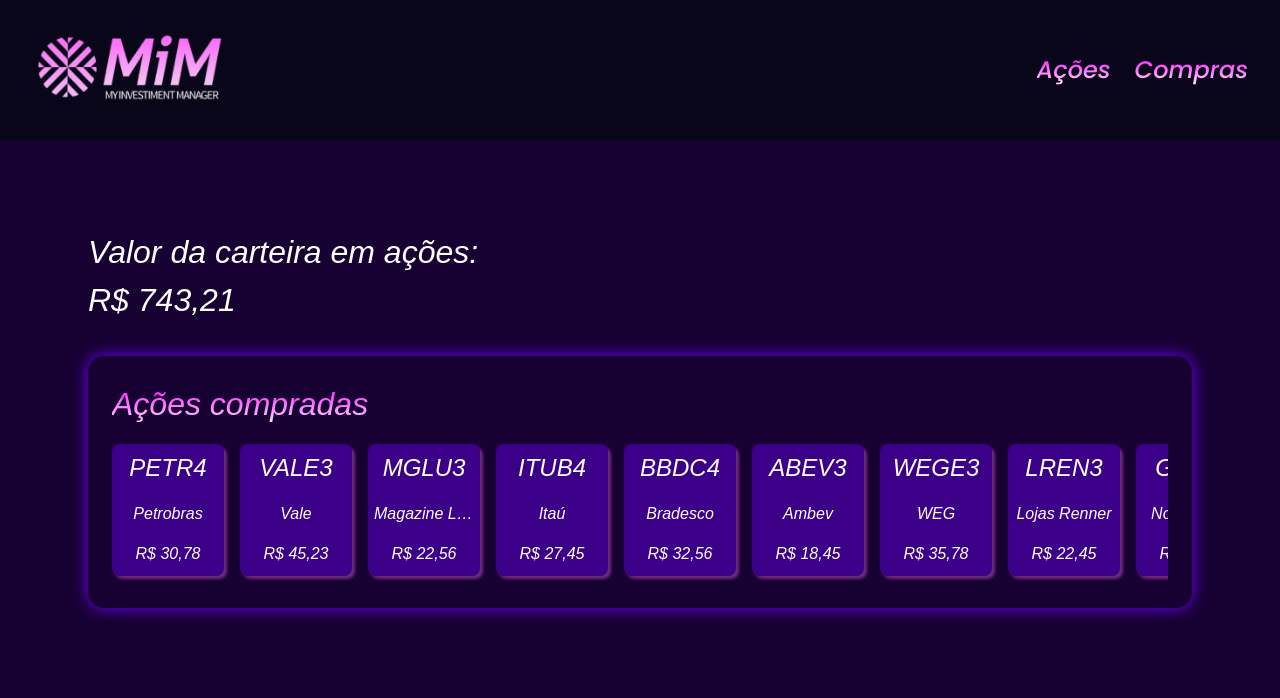
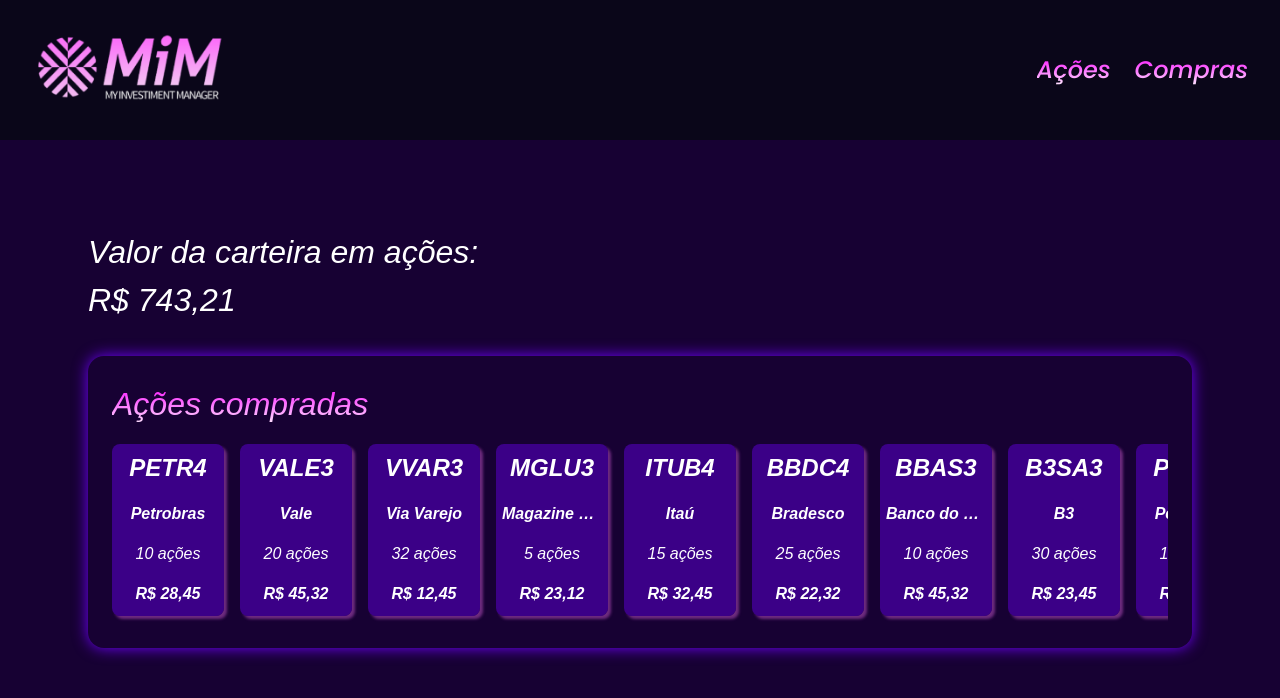
Before and after one commit to eqMoura01/my-investiment-manager, a React (Vite) app in the folder front/: page /home in a window 1280 px wide. Shown: the top 698 px of the page. Built offline with nearby package versions, Linux system fonts and the light colour scheme.

Commit message:
feat: added value style to card-stock component

```diff
--- a/front/src/components/card-stock/CardStock.css
+++ b/front/src/components/card-stock/CardStock.css
@@ -3,7 +3,7 @@
     flex-direction: column;
     background-color: rgba(81, 0, 185, 0.63);
     width: 100px;
-    height: 120px;
+    height: 160px;
     min-width: 100px;
     box-shadow: 3px 3px 3px rgba(251, 111, 249, 0.39);
     border-radius: 8px;
@@ -14,6 +14,7 @@
 .stock-symbol {
     font-size: 24px;
     text-align: center;
+    font-weight: 700;
 }
 
 .stock-name {
@@ -21,9 +22,16 @@
     text-align: center;
     overflow: hidden;
     text-overflow: ellipsis;
+    font-weight: 700;
+}
+
+.stock-quantity{
+    font-size: 16px;
+    text-align: center;
 }
 
 .stock-value {
     font-size: 16px;
     text-align: center;
+    font-weight: 700;
 }
--- a/front/src/components/card-stock/CardStock.jsx
+++ b/front/src/components/card-stock/CardStock.jsx
@@ -9,6 +9,9 @@
             <span className="stock-name">
                 {props.stockName}
             </span>
+            <span className='stock-quantity'>
+                {props.qtd} ações
+            </span>
             <span className="stock-value">
                 R$  {props.stockValue}
             </span>
--- a/front/src/pages/home/Home.css
+++ b/front/src/pages/home/Home.css
@@ -50,7 +50,7 @@
 .cards-row {
     display: flex;
     flex-direction: row;
-    height: 140px;
+    height: 180px;
     gap: 16px;
     overflow-x: auto;
     /* Habilita scroll horizontal */
--- a/front/src/pages/home/Home.jsx
+++ b/front/src/pages/home/Home.jsx
@@ -26,23 +26,31 @@
 
             <div className="cards-row">
               {/* TODO: Criar componente para o card de ação */}
-              <CardStock symbol='PETR4' stockName='Petrobras' stockValue='30,78'/>
-              <CardStock symbol='VALE3' stockName='Vale' stockValue='45,23'/>
-              <CardStock symbol='MGLU3' stockName='Magazine Luiza' stockValue='22,56'/>
-              <CardStock symbol='ITUB4' stockName='Itaú' stockValue='27,45'/>
-              <CardStock symbol='BBDC4' stockName='Bradesco' stockValue='32,56'/>
-              <CardStock symbol='ABEV3' stockName='Ambev' stockValue='18,45'/>
-              <CardStock symbol='WEGE3' stockName='WEG' stockValue='35,78'/>
-              <CardStock symbol='LREN3' stockName='Lojas Renner' stockValue='22,45'/>
-              <CardStock symbol='GNDI3' stockName='NotreDame' stockValue='48,56'/>
-              <CardStock symbol='NTCO3' stockName='Natura' stockValue='55,78'/>
-              <CardStock symbol='RENT3' stockName='Localiza' stockValue='32,45'/>
-              <CardStock symbol='IRBR3' stockName='IRB' stockValue='12,56'/>
-              <CardStock symbol='CSNA3' stockName='CSN' stockValue='45,78'/>
-              <CardStock symbol='BRML3' stockName='BR Malls' stockValue='8,45'/>
-              <CardStock symbol='CVCB3' stockName='CVC' stockValue='18,56'/>
-              <CardStock symbol='GOLL4' stockName='Gol' stockValue='22,78'/>
-              <CardStock symbol='VVAR3' stockName='Via Varejo' stockValue='12,45'/>
+              <CardStock symbol='PETR4' stockName='Petrobras' stockValue='28,45' qtd='10'/>
+              <CardStock symbol='VALE3' stockName='Vale' stockValue='45,32' qtd='20'/>
+              <CardStock symbol='VVAR3' stockName='Via Varejo' stockValue='12,45' qtd='32'/>
+              <CardStock symbol='MGLU3' stockName='Magazine Luiza' stockValue='23,12' qtd='5'/>
+              <CardStock symbol='ITUB4' stockName='Itaú' stockValue='32,45' qtd='15'/>
+              <CardStock symbol='BBDC4' stockName='Bradesco' stockValue='22,32' qtd='25'/>
+              <CardStock symbol='BBAS3' stockName='Banco do Brasil' stockValue='45,32' qtd='10'/>
+              <CardStock symbol='B3SA3' stockName='B3' stockValue='23,45' qtd='30'/>
+              <CardStock symbol='PETR4' stockName='Petrobras' stockValue='28,45' qtd='10'/>
+              <CardStock symbol='VALE3' stockName='Vale' stockValue='45,32' qtd='20'/>
+              <CardStock symbol='VVAR3' stockName='Via Varejo' stockValue='12,45' qtd='32'/>
+              <CardStock symbol='MGLU3' stockName='Magazine Luiza' stockValue='23,12' qtd='5'/>
+              <CardStock symbol='ITUB4' stockName='Itaú' stockValue='32,45' qtd='15'/>
+              <CardStock symbol='BBDC4' stockName='Bradesco' stockValue='22,32' qtd='25'/>
+              <CardStock symbol='BBAS3' stockName='Banco do Brasil' stockValue='45,32' qtd='10'/>
+              <CardStock symbol='B3SA3' stockName='B3' stockValue='23,45' qtd='30'/>
+              <CardStock symbol='PETR4' stockName='Petrobras' stockValue='28,45' qtd='10'/>
+              <CardStock symbol='VALE3' stockName='Vale' stockValue='45,32' qtd='20'/>
+              <CardStock symbol='VVAR3' stockName='Via Varejo' stockValue='12,45' qtd='32'/>
+              <CardStock symbol='MGLU3' stockName='Magazine Luiza' stockValue='23,12' qtd='5'/>
+              <CardStock symbol='ITUB4' stockName='Itaú' stockValue='32,45' qtd='15'/>
+              <CardStock symbol='BBDC4' stockName='Bradesco' stockValue='22,32' qtd='25'/>
+              <CardStock symbol='BBAS3' stockName='Banco do Brasil' stockValue='45,32' qtd='10'/>
+              <CardStock symbol='B3SA3' stockName='B3' stockValue='23,45' qtd='30'/>
+
             </div>
           </div>
         </div>
```
